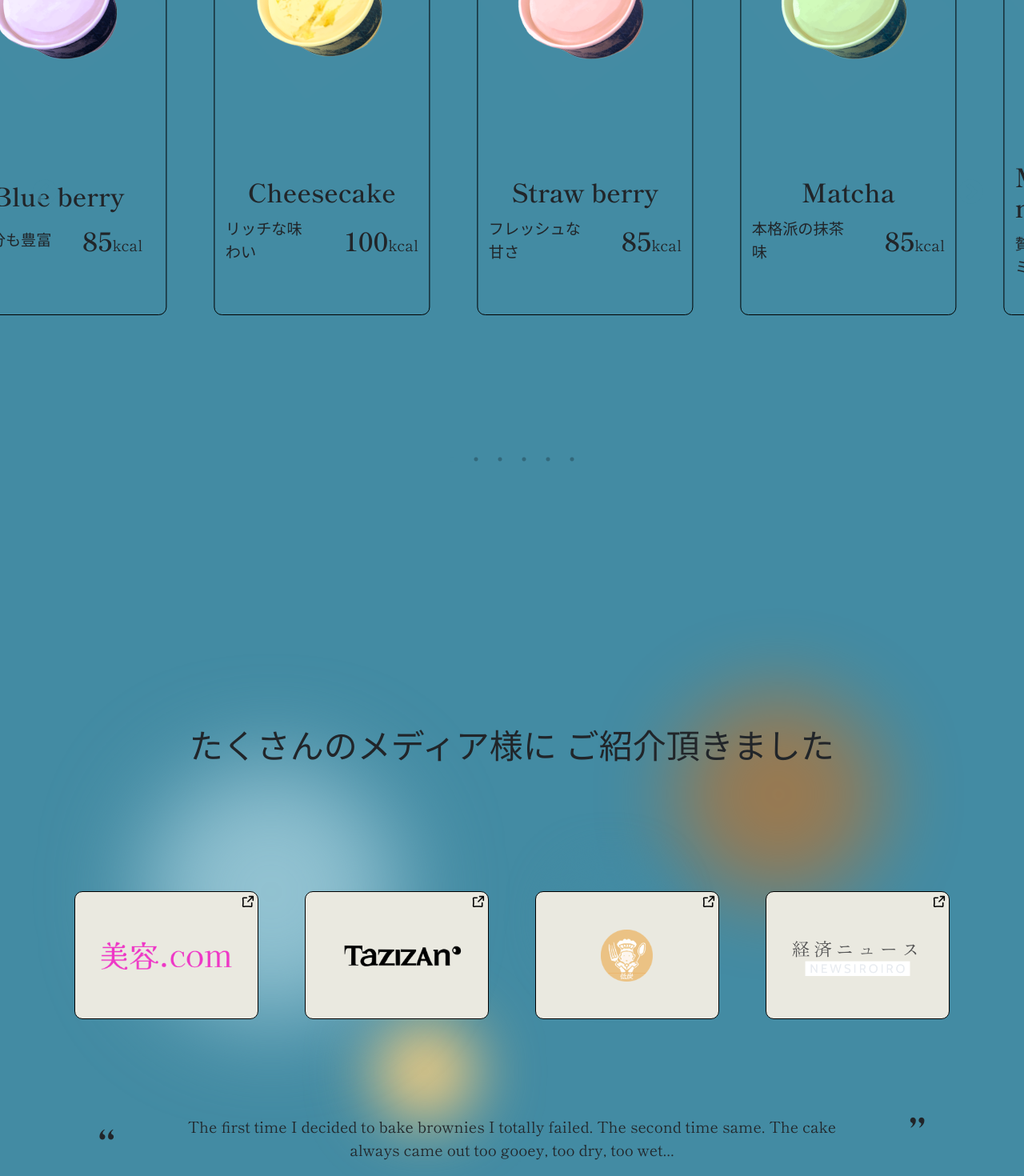
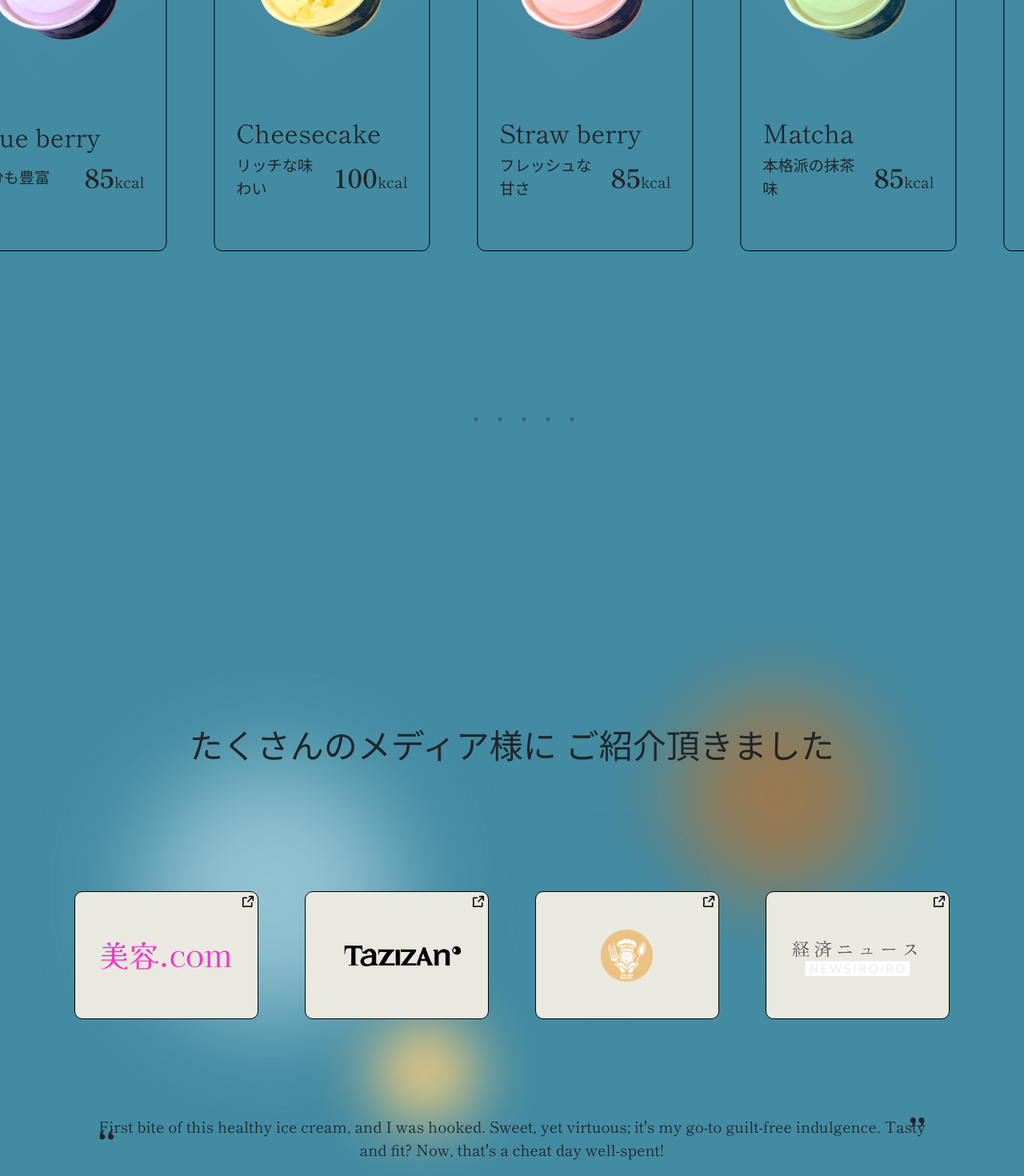
Before and after one commit to yoriss67/Lean, a React (Vite) app: page / in a window 1280 px wide. Shown: the part 2200-3670 px from the top of the page at 80% size. Built offline with nearby package versions, Linux system fonts and the light colour scheme.

Commit message:
Make card clean

```diff
--- a/src/index.css
+++ b/src/index.css
@@ -410,15 +410,15 @@ border-radius: 20px;
   width: clamp(200px, 25vw, 270px) !important; /* This will set the width to 500px */
   transform: translateX(-35%);
   /* box-shadow: inset 7px 5px 20px rgba(140, 141, 129, 0.5); */
-  height: 70vh;
+  height: 60vh;
 }
 
 
 
 
 .slick-slide, .slick-slide * {
-  margin: 0 .5vw !important;
-  margin: 0 auto !important;
+  /* margin: 0 .5vw !important;
+  margin: 0 auto !important; */
 
 }
 
@@ -455,7 +455,7 @@ border-radius: 20px;
 
 .item_text_container {
   height: 35%;
-  width: 90%;
+  width: 80%;
   margin: 0 auto;
   /* padding: 2% 0; */
   display: flex;
@@ -476,10 +476,12 @@ border-radius: 20px;
   display: flex;
   justify-content: space-between;
   align-items: center;
-  gap: 3vw;
+  gap: 1vw;
+  width: 100%;
 }
 
 .item_intro {
+  width: 70%;
 }
 
 .bold_kcal {
@@ -530,7 +532,7 @@ border-radius: 20px;
   font-size: 10px;
   line-height: 0;
   position: absolute;
-  top: 50%;
+  top: 30%;
   display: block;
   width: 20px;
   height: 20px;
@@ -562,7 +564,7 @@ border-radius: 20px;
 
 .slick-dots {
   position: absolute;
-  bottom: 50px;
+  bottom: 100px;
   /* bottom: -50px; */
   display: block;
   width: 100%;
--- a/src/pages/Flavors2.jsx
+++ b/src/pages/Flavors2.jsx
@@ -118,9 +118,7 @@ export default function Flavors() {
                   </div>
 
                   <div className="item_text_container">
-                    <div className="item_name">
-                      <h3>{flavor.title}</h3>
-                    </div>
+                      <h3 className="item_name">{flavor.title}</h3>
                     <div className="item_description">
                       <p className="item_intro">{flavor.desc}</p>
                       <p className="item_kcal">
--- a/src/pages/Media.jsx
+++ b/src/pages/Media.jsx
@@ -175,9 +175,7 @@ export default function Media() {
       <div className="media_comment">
         <span className="initial-quote">“</span>
         <p>
-          The first time I decided to bake brownies I totally failed. The second time same. The cake
-          always came out too gooey, too dry, too wet...
-        </p>
+        First bite of this healthy ice cream, and I was hooked. Sweet, yet virtuous; it's my go-to guilt-free indulgence. Tasty and fit? Now, that's a cheat day well-spent!        </p>
         <span className="end-quote">”</span>
       </div>
 
```
